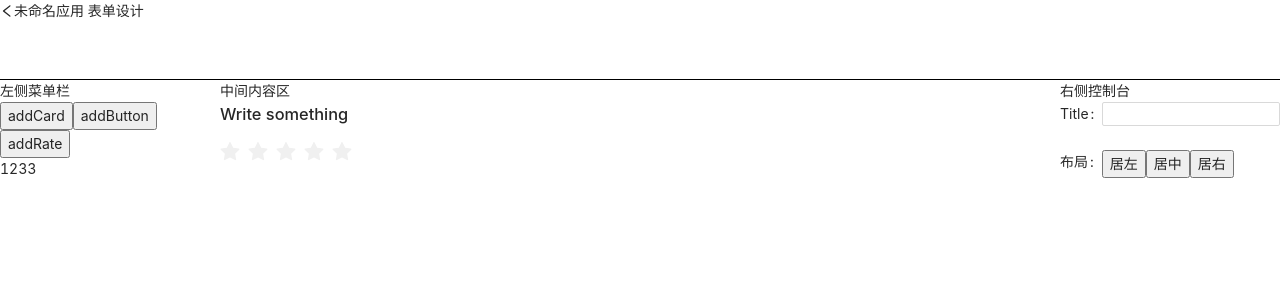
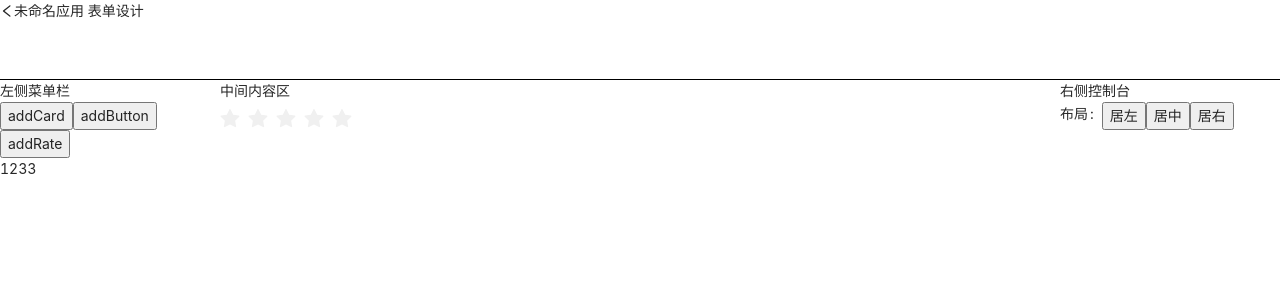
Before and after one commit to ArcherLCY/mbtt-visual-editor, a React (Create React App) app: page / in a window 1280 px wide. Both pictures are taken after a click on the button "addRate". Shown: the top 300 px of the page. Built offline with nearby package versions, Linux system fonts and the light colour scheme; the HTML template or start-up script is replaced by a standard one.

Commit message:
add rate-center

```diff
--- a/src/components/rate/index.js
+++ b/src/components/rate/index.js
@@ -3,20 +3,20 @@ import { Rate } from 'antd';
 import React from 'react';
 import { useDispatch } from 'react-redux';
 import { changeId } from '../../pages/home/slice'
+import './rateStyle.css'
 const App = (data) => {
   const options = data.options
   const dispatch = useDispatch()
   return (
-    <div
-      style={{ margin: options?.margin || '0' }}
+
+    <div className='rate'
+      style={{ justifyContent: options?.justifyContent || 'flex-start' }}
       onClick={
         () => {
           console.log(options);
           dispatch(changeId(options))
         }
       }>
-
-      <h3>{options.title}</h3>
 
       <Rate
         onClick={
--- a/src/components/rate/rateConsole.js
+++ b/src/components/rate/rateConsole.js
@@ -1,5 +1,5 @@
 import {
-  Form, Input
+  Form
 } from 'antd';
 import { useDispatch } from 'react-redux';
 import { changeOptions } from '../../pages/home/slice'
@@ -19,30 +19,26 @@ const App = (data) => {
         size: 'small',
       }}
       size='small'>
-      <Form.Item label="Title" >
-        <Input
-          onChange={(e) => {
-            options.title = e.target.value;
-            console.log(options);
-            dispatch(changeOptions(options))
-          }} />
-      </Form.Item>
+
       <Form.Item label="布局" >
-        <button onClick={(e) => {
+        <button
+          onClick={(e) => {
             // 居左
-            options.margin='0';
+            options.justifyContent = 'start';
             console.log(options);
             dispatch(changeOptions(options))
           }}>居左</button>
-          <button onClick={(e) => {
+        <button
+          onClick={(e) => {
             // 居中
-            options.margin='0% 35%';
+            options.justifyContent = 'center'
             console.log(options);
             dispatch(changeOptions(options))
           }}>居中</button>
-          <button onClick={(e) => {
+        <button
+          onClick={(e) => {
             // 居右
-            options.margin='0 %';
+            options.justifyContent = 'end';
             console.log(options);
             dispatch(changeOptions(options))
           }}>居右</button>
--- /dev/null
+++ b/src/components/rate/rateStyle.css
@@ -0,0 +1,3 @@
+.rate {
+  display: flex;
+}
```
